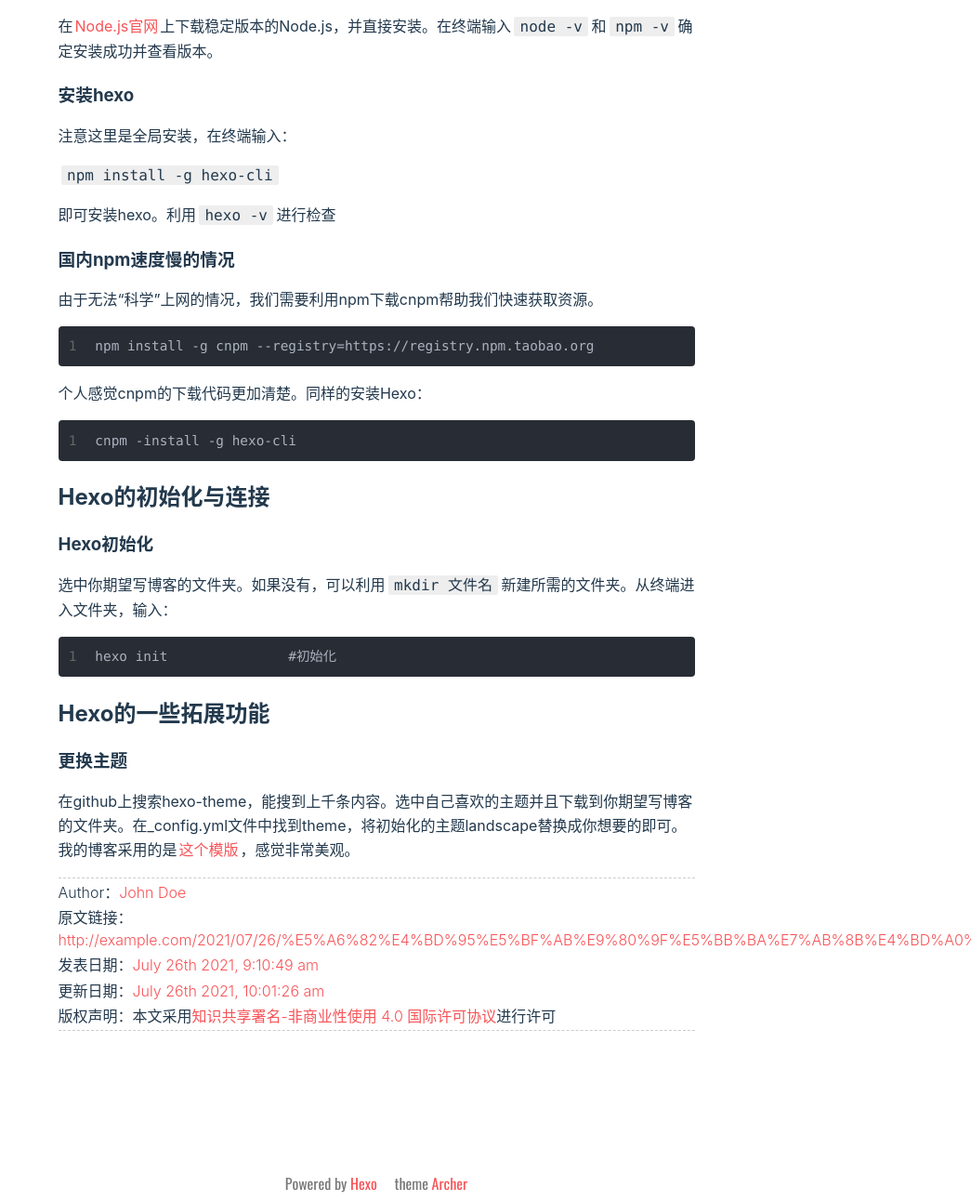
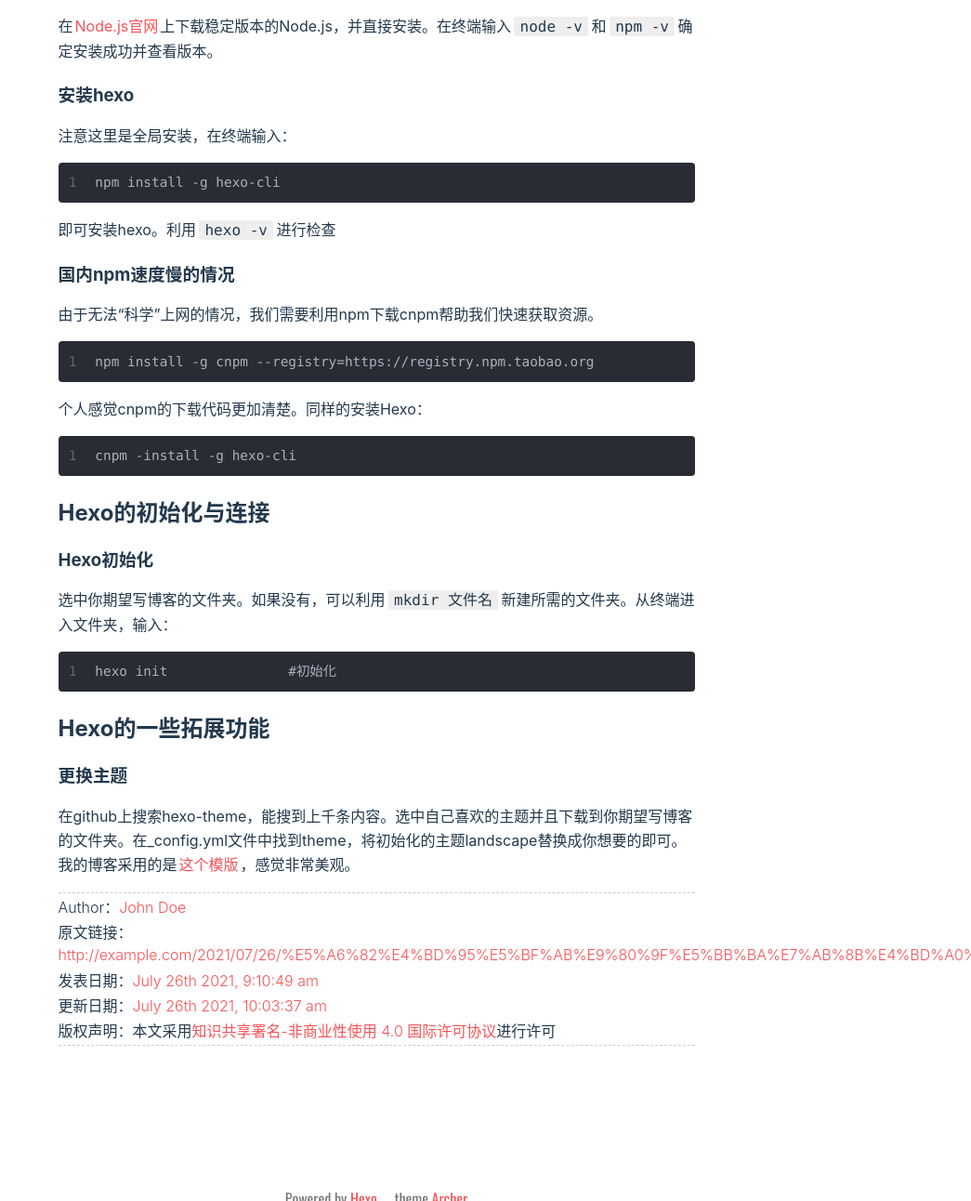
Before and after one commit to CSGNAK/CSGNAK.github.io, a plain HTML site: page 2021/07/26/如何快速建立你的Hexo博客/index.html in a window 1280 px wide. Shown: the part 777-2069 px from the top of the page at 93% size, without its empty margins (235-1280 px from the left). Drawn offline with nearby package versions, Linux system fonts and the light colour scheme; some packages are replaced by stand-ins of ours; a script that the page names is missing; a web font is replaced by a local one.

Commit message:
Site updated: 2021-07-26 10:05:03

```diff
--- a/2021/07/26/如何快速建立你的Hexo博客/index.html
+++ b/2021/07/26/如何快速建立你的Hexo博客/index.html
@@ -28,7 +28,7 @@
 <meta property="og:description" content="&amp;emsp;&amp;emsp;上学期的时候，请教了某学长在Windows上搭建了一个文件分享的网站。但是现在换了MacOS，Filezilla登录不上原有的网站。所以这个暑假打算利用github做一个简易的博客记录生活以及代码学习。目前没有购买域名，一方面是学生党预算有限，另一方面也是水平有限，需要不断学习。">
 <meta property="og:locale" content="en_US">
 <meta property="article:published_time" content="2021-07-26T01:10:49.000Z">
-<meta property="article:modified_time" content="2021-07-26T02:01:26.737Z">
+<meta property="article:modified_time" content="2021-07-26T02:03:37.803Z">
 <meta property="article:author" content="John Doe">
 <meta property="article:tag" content="心得">
 <meta name="twitter:card" content="summary">
@@ -454,7 +454,8 @@ height:50vh;
 <h2 id="Hexo的下载与安装"><a href="#Hexo的下载与安装" class="headerlink" title="Hexo的下载与安装"></a>Hexo的下载与安装</h2><p>Hexo是一个基于Node.js生成的快速、简洁且高效的静态博客框架。在搭建Hexo时，如果有问题，可以选择删掉博客所在的文件夹——这可比重新找问题所在快多了😂</p>
 <h3 id="安装Node-js"><a href="#安装Node-js" class="headerlink" title="安装Node.js"></a>安装Node.js</h3><p>在<a target="_blank" rel="noopener" href="https://nodejs.org/en/">Node.js官网</a>上下载稳定版本的Node.js，并直接安装。在终端输入<code>node -v</code>和<code>npm -v</code>确定安装成功并查看版本。</p>
 <h3 id="安装hexo"><a href="#安装hexo" class="headerlink" title="安装hexo"></a>安装hexo</h3><p>注意这里是全局安装，在终端输入：</p>
-<p><code>npm install -g hexo-cli </code></p>
+<figure class="highlight plaintext"><table><tr><td class="gutter"><pre><span class="line">1</span><br></pre></td><td class="code"><pre><span class="line">npm install -g hexo-cli </span><br></pre></td></tr></table></figure>
+
 <p>即可安装hexo。利用<code>hexo -v</code>进行检查</p>
 <h3 id="国内npm速度慢的情况"><a href="#国内npm速度慢的情况" class="headerlink" title="国内npm速度慢的情况"></a>国内npm速度慢的情况</h3><p>由于无法“科学”上网的情况，我们需要利用npm下载cnpm帮助我们快速获取资源。</p>
 <figure class="highlight plaintext"><table><tr><td class="gutter"><pre><span class="line">1</span><br></pre></td><td class="code"><pre><span class="line">npm install -g cnpm --registry=https://registry.npm.taobao.org</span><br></pre></td></tr></table></figure>
@@ -474,7 +475,7 @@ height:50vh;
             <p>Author：<a href="http://example.com">John Doe</a>
             <p>原文链接：<a href="http://example.com/2021/07/26/%E5%A6%82%E4%BD%95%E5%BF%AB%E9%80%9F%E5%BB%BA%E7%AB%8B%E4%BD%A0%E7%9A%84Hexo%E5%8D%9A%E5%AE%A2/">http://example.com/2021/07/26/%E5%A6%82%E4%BD%95%E5%BF%AB%E9%80%9F%E5%BB%BA%E7%AB%8B%E4%BD%A0%E7%9A%84Hexo%E5%8D%9A%E5%AE%A2/</a>
             <p>发表日期：<a href="http://example.com/2021/07/26/%E5%A6%82%E4%BD%95%E5%BF%AB%E9%80%9F%E5%BB%BA%E7%AB%8B%E4%BD%A0%E7%9A%84Hexo%E5%8D%9A%E5%AE%A2/">July 26th 2021, 9:10:49 am</a>
-            <p>更新日期：<a href="http://example.com/2021/07/26/%E5%A6%82%E4%BD%95%E5%BF%AB%E9%80%9F%E5%BB%BA%E7%AB%8B%E4%BD%A0%E7%9A%84Hexo%E5%8D%9A%E5%AE%A2/">July 26th 2021, 10:01:26 am</a>
+            <p>更新日期：<a href="http://example.com/2021/07/26/%E5%A6%82%E4%BD%95%E5%BF%AB%E9%80%9F%E5%BB%BA%E7%AB%8B%E4%BD%A0%E7%9A%84Hexo%E5%8D%9A%E5%AE%A2/">July 26th 2021, 10:03:37 am</a>
             <p>版权声明：本文采用<a rel="license noopener" target="_blank" href="http://creativecommons.org/licenses/by-nc/4.0/">知识共享署名-非商业性使用 4.0 国际许可协议</a>进行许可</p>
         </div>
 
```
